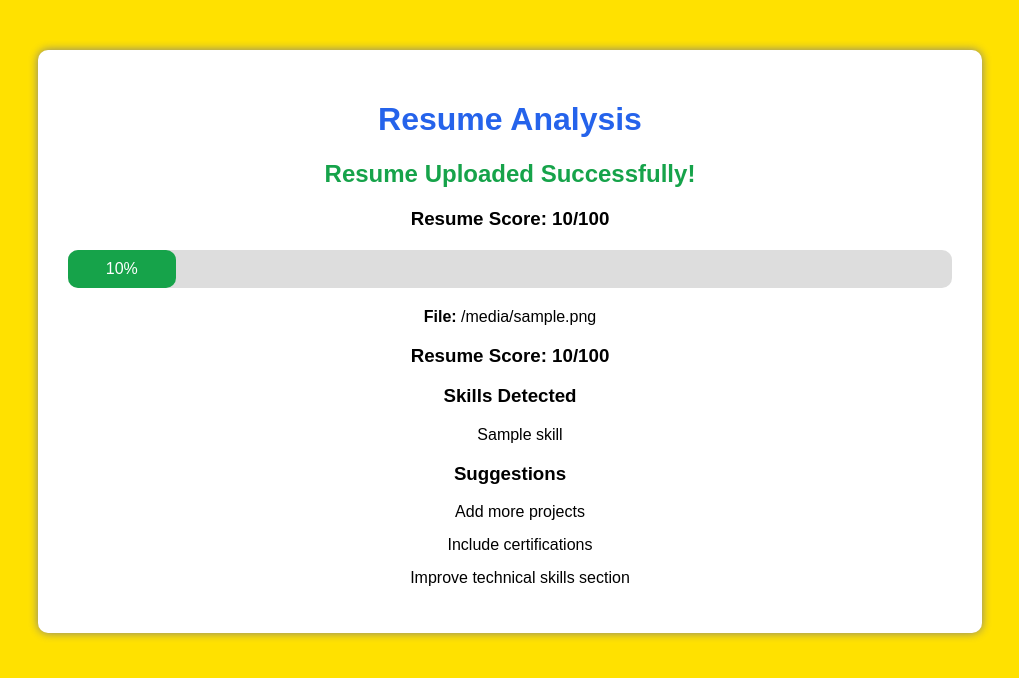
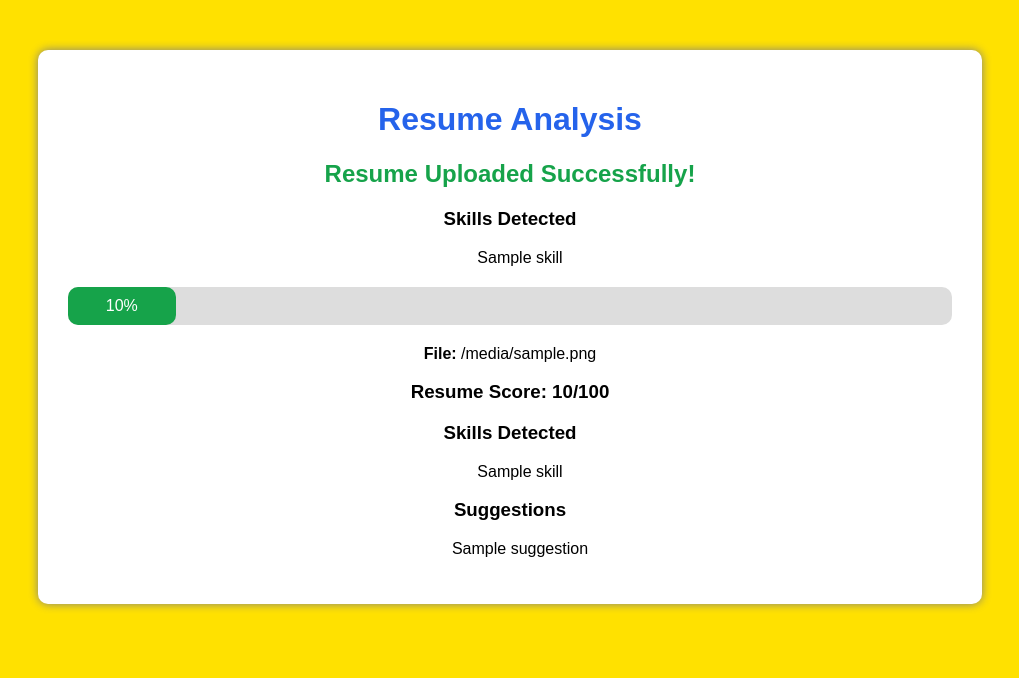
Before and after one commit to Arunganeshnizampatnam/InterviewPrepAI, a Flask app: template templates/result.html in a window 1280 px wide. Shown: the top 678 px of the page, without its empty margins (130-1149 px from the left). Run offline with Flask 3, Linux system fonts and the light colour scheme; the template is opened without the code that fills it: most values are stand-ins (such as "Sample title", 1, 10 or a date in 2020).

Commit message:
Added multiple skill detection and smart suggestions

```diff
--- a/app.py
+++ b/app.py
@@ -81,31 +81,55 @@ def upload():
     text = ""
 
     for para in doc.paragraphs:
-        text += para.text
+        text += para.text + " "
+
+    # Detect Skills
+    skill_list = [
+        "Python",
+        "Java",
+        "C",
+        "C++",
+        "HTML",
+        "CSS",
+        "JavaScript",
+        "SQL",
+        "Machine Learning",
+        "Deep Learning",
+        "Data Science",
+        "Flask",
+        "Django",
+        "Git",
+        "GitHub"
+    ]
 
     skills = []
 
-    if "Python" in text:
-        skills.append("Python")
+    for skill in skill_list:
+        if skill.lower() in text.lower():
+            skills.append(skill)
 
-    if "Machine Learning" in text:
-        skills.append("Machine Learning")
+    # Calculate Score
+    score = min(len(skills) * 10, 100)
 
-    if "HTML" in text:
-        skills.append("HTML")
+    # Suggestions
+    suggestions = []
 
-    if "CSS" in text:
-        skills.append("CSS")
+    if "project" not in text.lower():
+        suggestions.append("Add more projects")
 
-    score = len(skills) * 20
+    if "certification" not in text.lower():
+        suggestions.append("Include certifications")
+
+    if len(skills) < 5:
+        suggestions.append("Add more technical skills")
 
     return render_template(
         "result.html",
         filename=file.filename,
         score=score,
-        skills=skills
+        skills=skills,
+        suggestions=suggestions
     )
-
 
 if __name__ == "__main__":
     app.run(debug=True)
--- a/templates/result.html
+++ b/templates/result.html
@@ -13,7 +13,13 @@
     <h1>Resume Analysis</h1>
 
     <h2>Resume Uploaded Successfully!</h2>
-    <h3>Resume Score: {{ score }}/100</h3>
+   <h3>Skills Detected</h3>
+
+<ul>
+{% for skill in skills %}
+    <li>{{ skill }}</li>
+{% endfor %}
+</ul>
 
 <div class="progress">
     <div class="progress-bar" style="width: {{ score }}%;">
@@ -35,11 +41,11 @@
 
     <h3>Suggestions</h3>
 
-    <ul>
-        <li>Add more projects</li>
-        <li>Include certifications</li>
-        <li>Improve technical skills section</li>
-    </ul>
+<ul>
+{% for suggestion in suggestions %}
+    <li>{{ suggestion }}</li>
+{% endfor %}
+</ul>
 
 </div>
 
```
